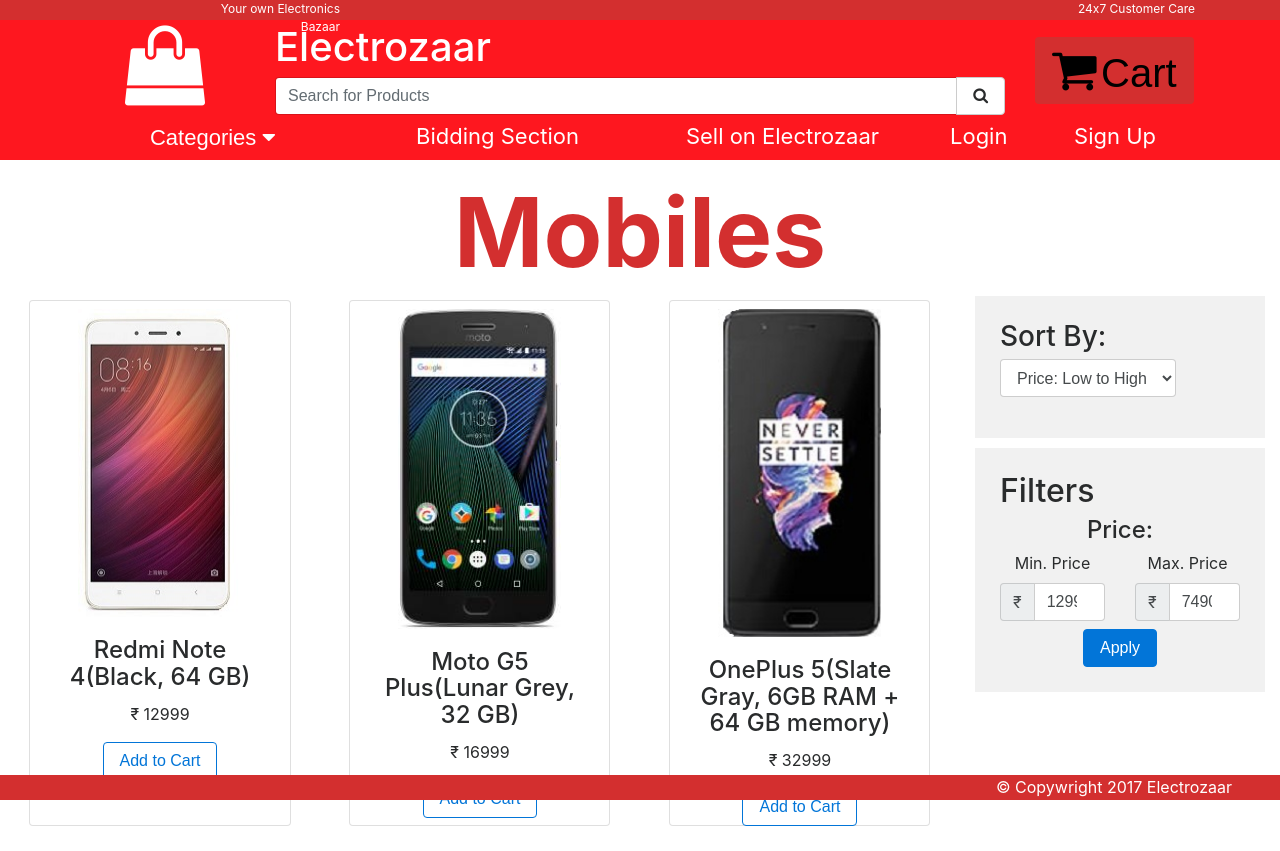
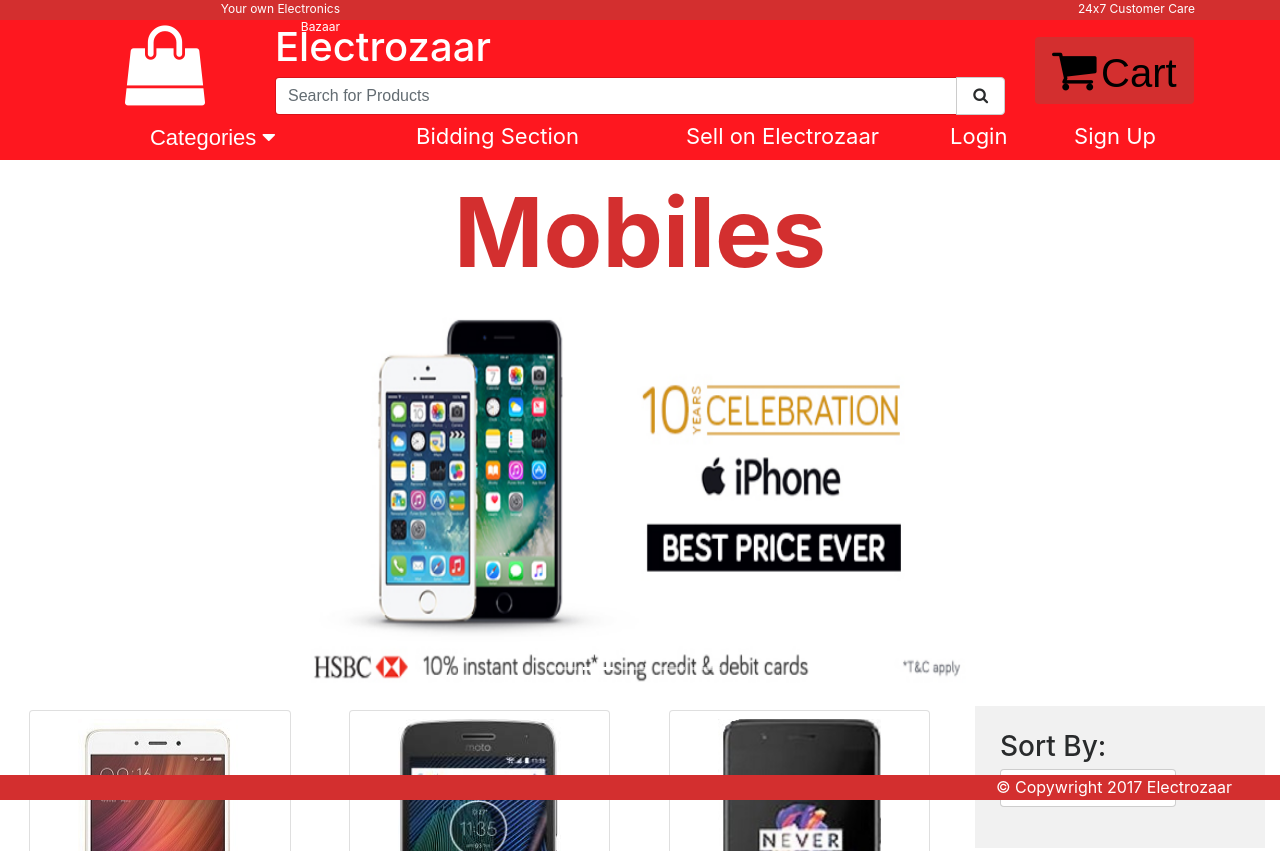
Before and after one commit to anuj-aggarwal/ShoppingCart, a plain HTML site: page mobiles.html in a window 1280 px wide. Shown: the top 851 px of the page. Drawn offline with Linux system fonts and the light colour scheme.

Commit message:
Adding carousel with images to Main Page, Category Pages

```diff
--- a/css/laptops.css
+++ b/css/laptops.css
@@ -83,6 +83,20 @@
 }
 
 
+.carousel {
+    margin-top: 25px;
+    margin-left:1vw;
+    margin-right: 2vw;
+    margin-bottom: 25px;
+    width:97vw;
+}
+
+.carousel img {
+    width:100%;
+    height:400px;
+}
+
+
 .card { /* GIVE SPACING BETWEEN CARDS */
     margin: 5% auto 5% auto;
     height: 90%;
--- a/css/main.css
+++ b/css/main.css
@@ -85,8 +85,10 @@
     margin-right: 2vw;
     width:97vw;
 }
+
 .carousel img {
     width:100%;
+    height:400px;
 }
 
 
--- a/css/mobiles.css
+++ b/css/mobiles.css
@@ -83,6 +83,24 @@
 }
 
 
+.carousel {
+    margin-top: 10px;
+    margin-left:1vw;
+    margin-right: 2vw;
+    width:97vw;
+}
+
+.carousel img {
+    width:100%;
+    height:400px;
+}
+
+
+
+
+
+
+
 .card { /* GIVE SPACING BETWEEN CARDS */
     margin: 5% 5% 5% 5%;
     height: 90%;
--- a/css/televisions.css
+++ b/css/televisions.css
@@ -83,6 +83,19 @@
 }
 
 
+.carousel {
+    margin-top: 30px;
+    margin-left:1vw;
+    margin-right: 2vw;
+    margin-bottom: 25px;
+    width:97vw;
+}
+
+.carousel img {
+    width:100%;
+    height:400px;
+}
+
 .card { /* GIVE SPACING BETWEEN CARDS */
     margin: 5% auto 5% auto;
     height: 90%;
--- a/mobiles.html
+++ b/mobiles.html
@@ -120,6 +120,48 @@
 
 		<div class="display-1 font-weight-bold text-center" id="mobiles-heading">Mobiles</div>
 
+
+		<!-- CAROUSAL -->
+		<div id="carousel" class="carousel slide" data-ride="carousel">
+			<!-- CAROUSEL NDICATORS -->
+			<ol class="carousel-indicators">
+				<li data-target="#carousel" data-slide-to="0" class="active"></li>
+				<li data-target="#carousel" data-slide-to="1"></li>
+				<li data-target="#carousel" data-slide-to="2"></li>
+				<li data-target="#carousel" data-slide-to="3"></li>
+				<li data-target="#carousel" data-slide-to="4"></li>
+			</ol>
+
+			<!-- CAROUSEL IMAGES -->
+			<div class="carousel-inner" role="listbox">
+				<div class="carousel-item active">
+					<img class="d-block img-fluid" src="images/carousel/honor-6X.jpg" alt="Second slide">
+				</div>
+				<div class="carousel-item">
+					<img class="d-block img-fluid" src="images/carousel/iPhone.jpg" alt="First slide">
+				</div>
+				<div class="carousel-item">
+					<img class="d-block img-fluid" src="images/carousel/canvas-2.jpg" alt="Second slide">
+				</div>
+				<div class="carousel-item">
+					<img class="d-block img-fluid" src="images/carousel/vivo-v5S.jpg" alt="Third slide">
+				</div>
+				<div class="carousel-item">
+					<img class="d-block img-fluid" src="images/carousel/vibe-p1turbo.jpg" alt="Third slide">
+				</div>
+			</div>
+
+			<!-- CAROUSEL CONTROL BUTTONS -->
+			<a class="carousel-control-prev" href="#carousel" role="button" data-slide="prev">
+				<span class="carousel-control-prev-icon" aria-hidden="true"></span>
+				<span class="sr-only">Previous</span>
+			</a>
+			<a class="carousel-control-next" href="#carousel" role="button" data-slide="next">
+				<span class="carousel-control-next-icon" aria-hidden="true"></span>
+				<span class="sr-only">Next</span>
+			</a>
+		</div>
+
 		<div class="container-fluid">
 			<div class="row">
 				<!-- MAIN CONTENT -->
```
Also changed, not shown: index.html (+3 -15 lines), laptops.html (+26 -0 lines), televisions.html (+31 -0 lines), images/carousel/affordable-tvs.jpg (added), images/carousel/akai-tv.jpg (added), images/carousel/canvas-2.jpg (added), images/carousel/honor-6X.jpg (added), images/carousel/iPhone.jpg (added), images/carousel/laptop.jpg (added), images/carousel/vibe-p1turbo.jpg (added), images/carousel/vivo-v5S.jpg (added).
